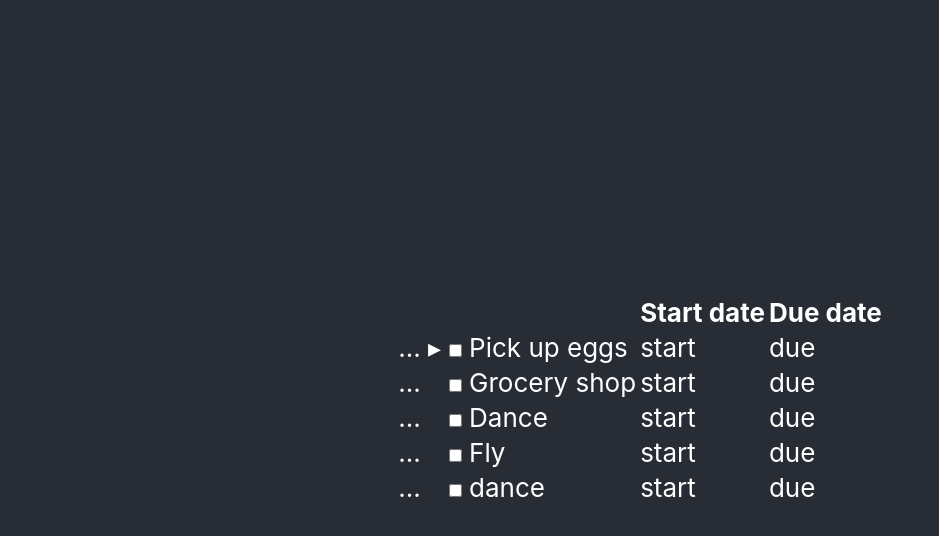
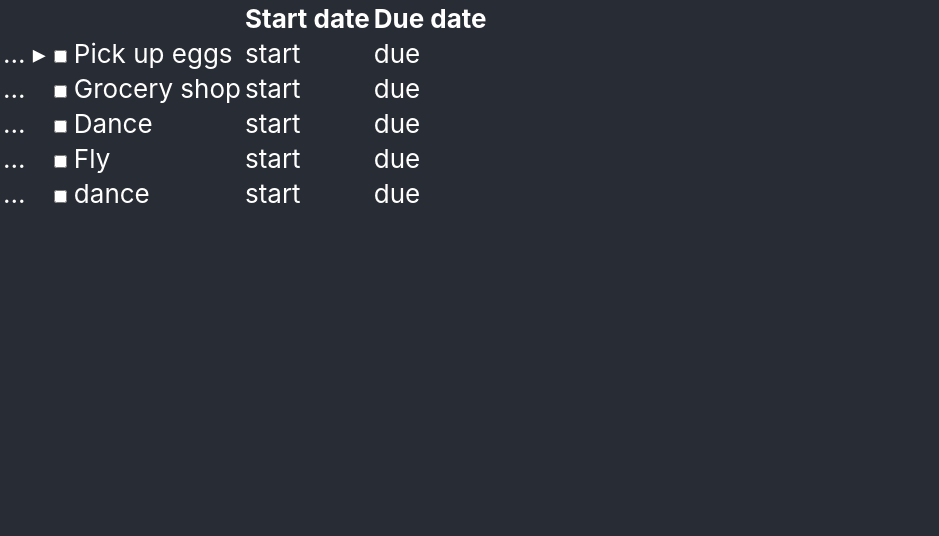
Before and after one commit to citelao/Todo, a React (Create React App) app: page / in a window 1280 px wide. Shown: the top 536 px of the page, without its empty margins (0-939 px from the left). Built offline with nearby package versions, Linux system fonts and the light colour scheme.

Commit message:
messing & css

```diff
--- a/src/App.css
+++ b/src/App.css
@@ -14,8 +14,8 @@ body {
   min-height: 100vh;
   display: flex;
   flex-direction: column;
-  align-items: center;
-  justify-content: center;
+  /* align-items: center; */
+  /* justify-content: center; */
   font-size: calc(10px + 2vmin);
   color: white;
 }
--- a/src/view/TreeGrid.tsx
+++ b/src/view/TreeGrid.tsx
@@ -36,15 +36,6 @@ interface ITreeViewSnapshot {
 export default class TreeGrid<T extends { [key: string]: any }> extends React.Component<ITreeViewProperties<T>, ITreeViewState> {
     constructor(props: ITreeViewProperties<T>) {
         super(props);
-        // this.state = {
-        //     selectedIndex: 0,
-        //     renderedItemCount: this.getRenderedItemCount(this.props.items?.map(this.props.renderItem || this.defaultRenderItem) || []),
-
-        //     // TODO: support changes
-        //     focusMode: "rows",
-
-        //     expandedItems: [],
-        // };
     }
 
     public static getDerivedStateFromProps<K extends { [key: string]: any }>(nextProps: ITreeViewProperties<K>, prevState?: ITreeViewState): ITreeViewState {
@@ -106,7 +97,8 @@ export default class TreeGrid<T extends { [key: string]: any }> extends React.Co
     private renderRow = (item: IItem, index: number, array: IItem[], level = 1): ReactElement =>
     {
         const isFocusedOnRows = this.state.focusMode === "rows";
-        const isSelectedItem = index === this.state.selectedIndex; // TODO
+        const overallIndex = index; // TODO: we need to get the actual overall index here.
+        const isSelectedItem = overallIndex === this.state.selectedIndex;
         const hasChildren = item.children && item.children.length !== 0;
         const isExpanded = this.state.expandedItems.indexOf(item.id) !== -1;
         const expansionSymbol = (isExpanded) ? "▾" : "▸";
@@ -121,7 +113,7 @@ export default class TreeGrid<T extends { [key: string]: any }> extends React.Co
                 aria-level={level}
                 aria-posinset={index + 1}
                 aria-setsize={array.length}
-                onClick={(e) => this.selectItem(e.currentTarget, index)}
+                onClick={(e) => this.selectItem(e.currentTarget, overallIndex)}
                 onKeyDown={(e) => this.handleRowKeyDown(e, item)}>
                     <td role="gridcell">{"...".repeat(level)} {(hasChildren) ? expansionSymbol : undefined}</td>
                     { item.data.map((d) => {
```
